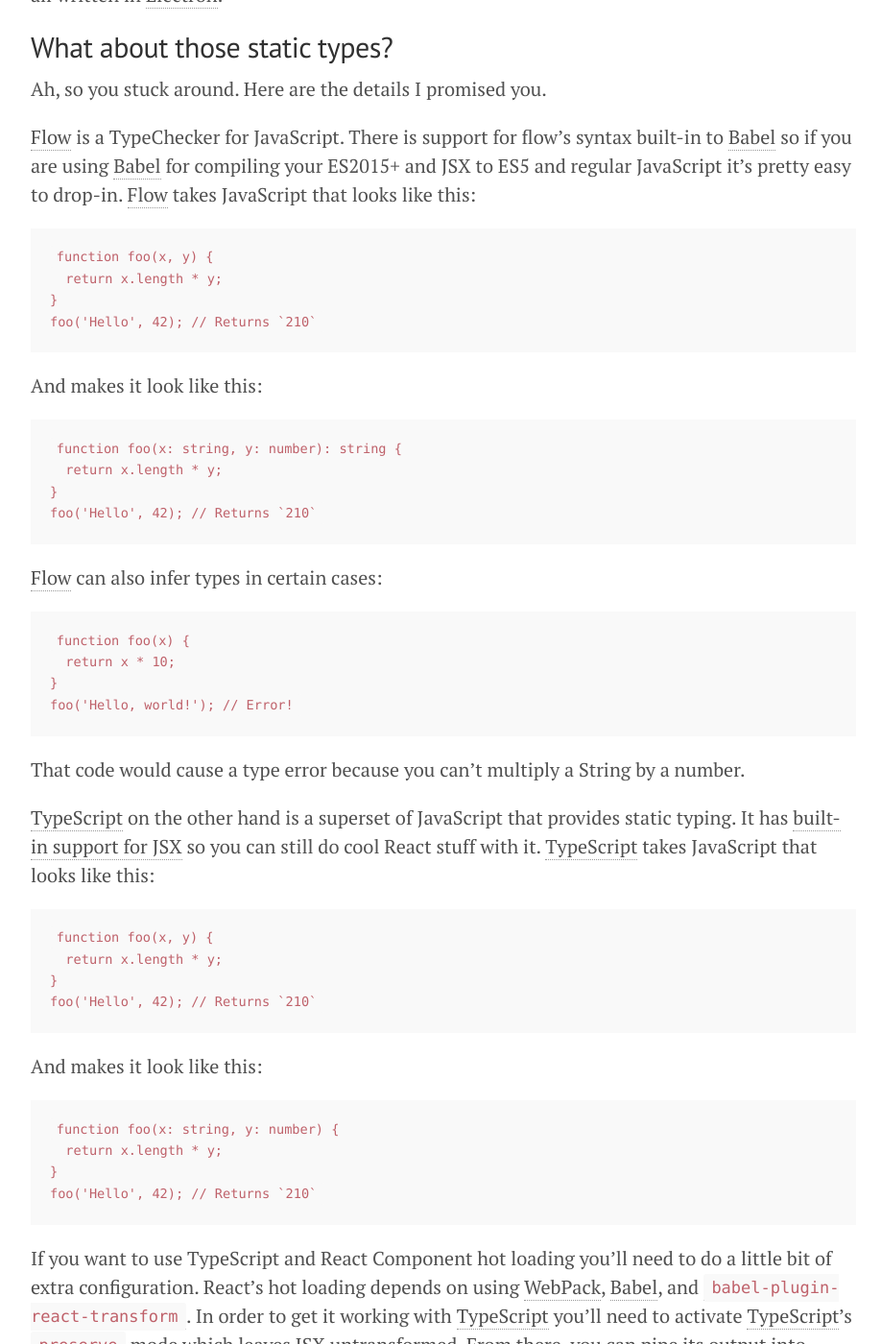
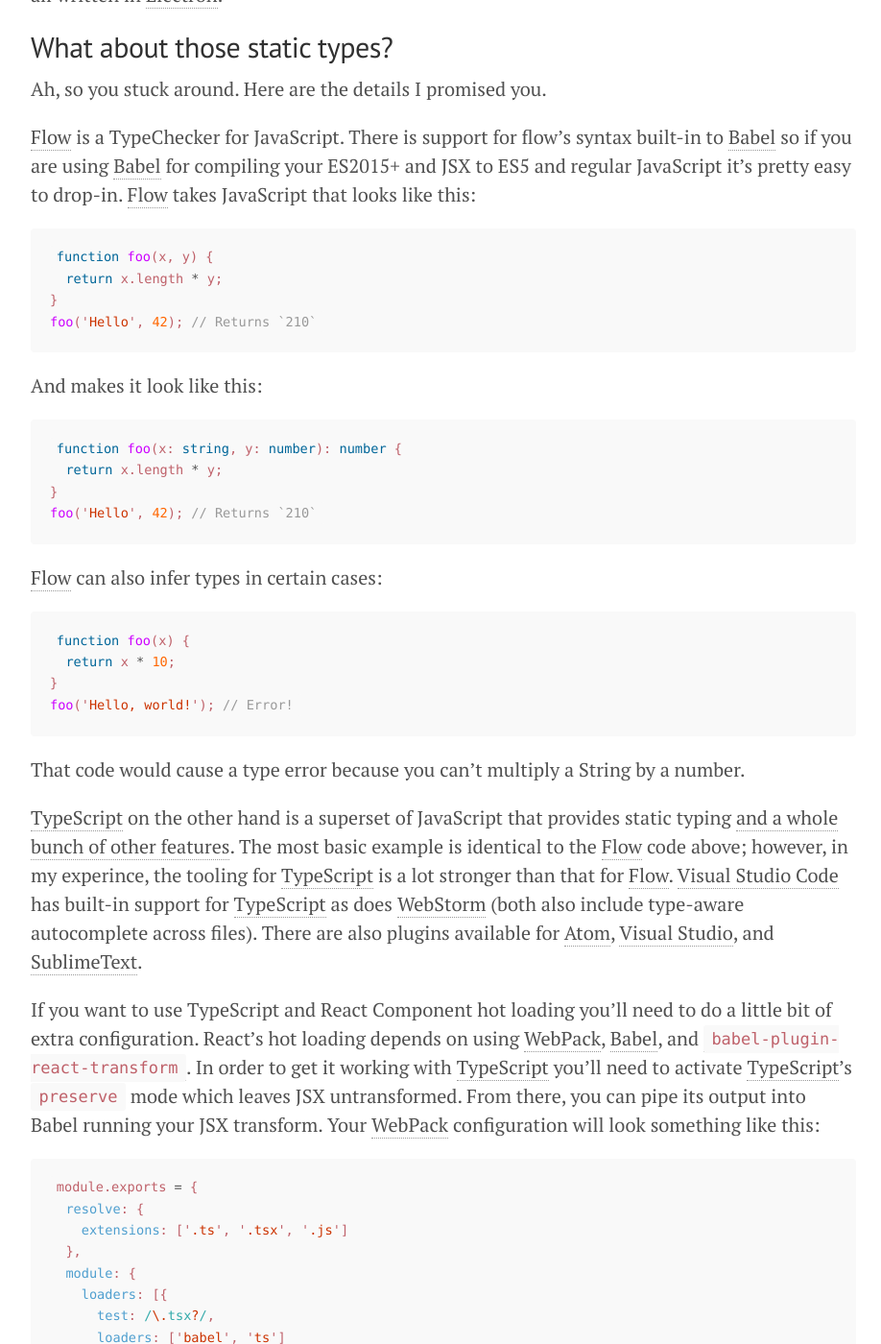
Before and after one commit to knpwrs/knpwrs.github.io, a Jekyll site: the page built from _posts/2016-01-29-learn-javascript-2016.md, in a window 1280 px wide and 1400 px high, scrolled down 4820 px. Shown: the whole window at 96% size, without its empty margins (178-1096 px from the left). Built offline with Jekyll 4.4.1, drawn with Linux system fonts in a browser that asks for light colours; comment, search, counter and statistics services are not loaded; some of the changed text lies outside the part shown.

Commit message:
Use codeblocks.

```diff
--- a/_posts/2016-01-29-learn-javascript-2016.md
+++ b/_posts/2016-01-29-learn-javascript-2016.md
@@ -204,43 +204,41 @@
 JSX to ES5 and regular JavaScript it's pretty easy to drop-in. [Flow] takes
 JavaScript that looks like this:
 
-<pre><code>function foo(x, y) {
+~~~ts
+function foo(x, y) {
   return x.length * y;
 }
-foo('Hello', 42); // Returns `210`</code></pre>
+foo('Hello', 42); // Returns `210`
+~~~
 
 And makes it look like this:
 
-<pre><code>function foo(x: string, y: number): string {
+~~~ts
+function foo(x: string, y: number): number {
   return x.length * y;
 }
-foo('Hello', 42); // Returns `210`</code></pre>
+foo('Hello', 42); // Returns `210`
+~~~
 
 [Flow] can also infer types in certain cases:
 
-<pre><code>function foo(x) {
+~~~ts
+function foo(x) {
   return x * 10;
 }
-foo('Hello, world!'); // Error!</code></pre>
+foo('Hello, world!'); // Error!
+~~~
 
 That code would cause a type error because you can't multiply a String by a
 number.
 
 [TypeScript] on the other hand is a superset of JavaScript that provides static
-typing. It has [built-in support for JSX][tsjsx] so you can still do cool React
-stuff with it. [TypeScript] takes JavaScript that looks like this:
-
-<pre><code>function foo(x, y) {
-  return x.length * y;
-}
-foo('Hello', 42); // Returns `210`</code></pre>
-
-And makes it look like this:
-
-<pre><code>function foo(x: string, y: number) {
-  return x.length * y;
-}
-foo('Hello', 42); // Returns `210`</code></pre>
+typing [and a whole bunch of other features][tsfeat]. The most basic example is
+identical to the [Flow] code above; however, in my experince, the tooling for
+[TypeScript] is a lot stronger than that for [Flow]. [Visual Studio Code] has
+built-in support for [TypeScript] as does [WebStorm] (both also include
+type-aware autocomplete across files). There are also plugins available for
+[Atom][tsatom], [Visual Studio][tsvs], and [SublimeText][tsst].
 
 If you want to use TypeScript and React Component hot loading you'll need to do
 a little bit of extra configuration. React's hot loading depends on using
@@ -250,7 +248,8 @@
 running your JSX transform. Your [WebPack] configuration will look something
 like this:
 
-<pre><code>module.exports = {
+~~~js
+module.exports = {
   resolve: {
     extensions: ['.ts', '.tsx', '.js']
   },
@@ -260,7 +259,8 @@
       loaders: ['babel', 'ts']
     }]
   }
-}</code></pre>
+}
+~~~
 
 From there you'll want to configure [Babel] with a `.babelrc` file and
 [TypeScript] with a `tsconfig.json` file, making sure to `preserve` JSX so
@@ -409,7 +409,11 @@
 [SPA]: https://en.wikipedia.org/wiki/Single-page_application "Single-Page Application"
 [sr-src]: https://github.com/andrewngu/sound-redux "Sound Redux Source Code"
 [sr-web]: https://soundredux.io/ "Sound Redux"
+[tsatom]: https://atom.io/packages/atom-typescript "Atom TypeScript Package"
+[tsfeat]: https://en.wikipedia.org/wiki/TypeScript#Language_features "TypeScript Language Features"
 [tsjsx]: https://github.com/Microsoft/TypeScript/wiki/JSX "JSX in TypeScript"
+[tsst]: https://github.com/Microsoft/TypeScript-Sublime-Plugin "TypeScript Sublime Text Plugin"
+[tsvs]: https://www.microsoft.com/en-us/download/details.aspx?id=48593 "TypeScript for Visual Studio"
 [TypeScript]: http://www.typescriptlang.org/ "TypeScript: A typed superset of JavaScript that compiles to plain JavaScript."
 [Universal]: https://medium.com/@mjackson/universal-javascript-4761051b7ae9#.bv8a2ech9 "Universal JavaScript"
 [vdom]: https://facebook.github.io/react/docs/glossary.html "React (Virtual) DOM Terminology"
@@ -417,4 +421,5 @@
 [Vue.js]: http://vuejs.org/ "Reactive Components for Modern Web Interfaces"
 [webpack-hmr]: http://webpack.github.io/docs/hot-module-replacement-with-webpack.html
 [WebPack]: http://webpack.github.io/ "WebPack Module Builder"
+[WebStorm]: https://www.jetbrains.com/webstorm/ "WebStorm"
 [Yolk]: https://github.com/garbles/yolk "A library for building asynchronous user interfaces."
```
Also changed, not shown: _posts/2013-12-03-testing-in-browsers-and-node.md (+30 -30 lines), _posts/2013-12-14-the-power-and-limitations-of-partials.md (+14 -14 lines), _posts/2014-01-01-advanced-features-in-sinon.md (+8 -8 lines).
